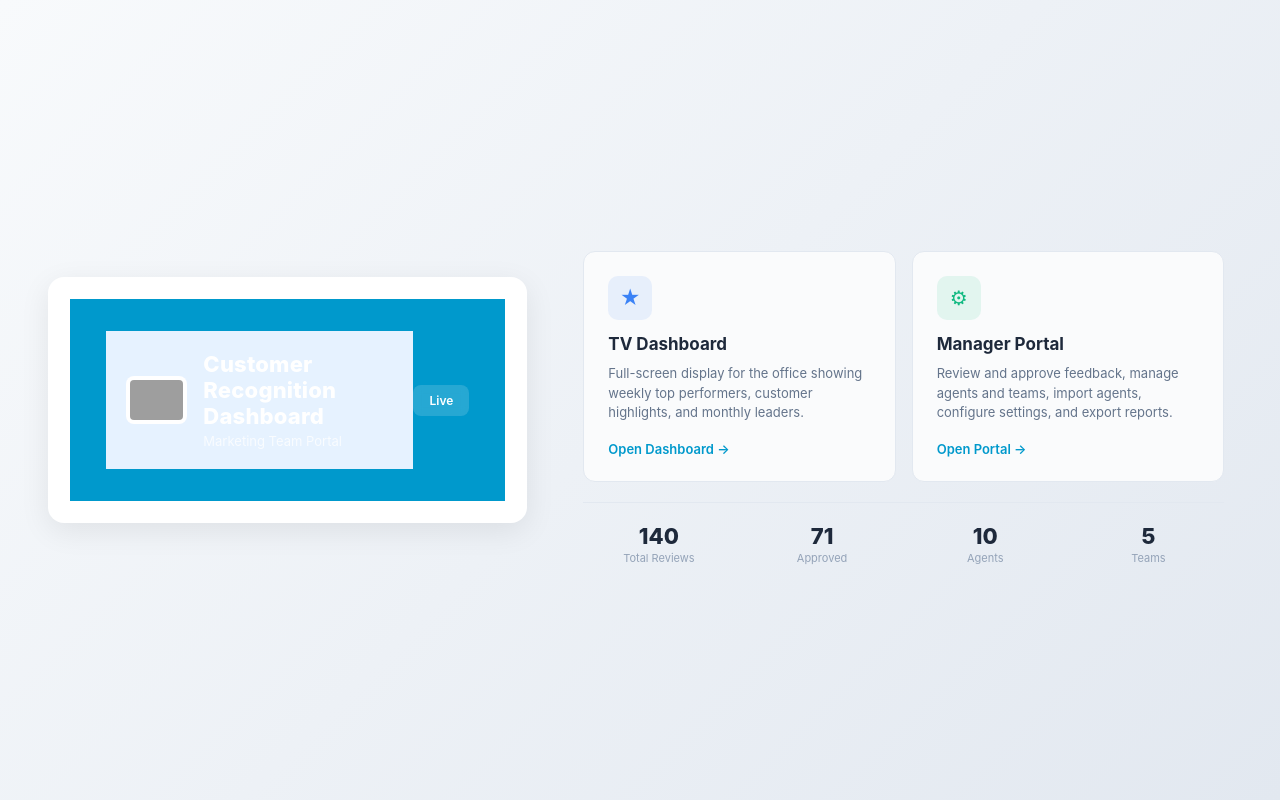
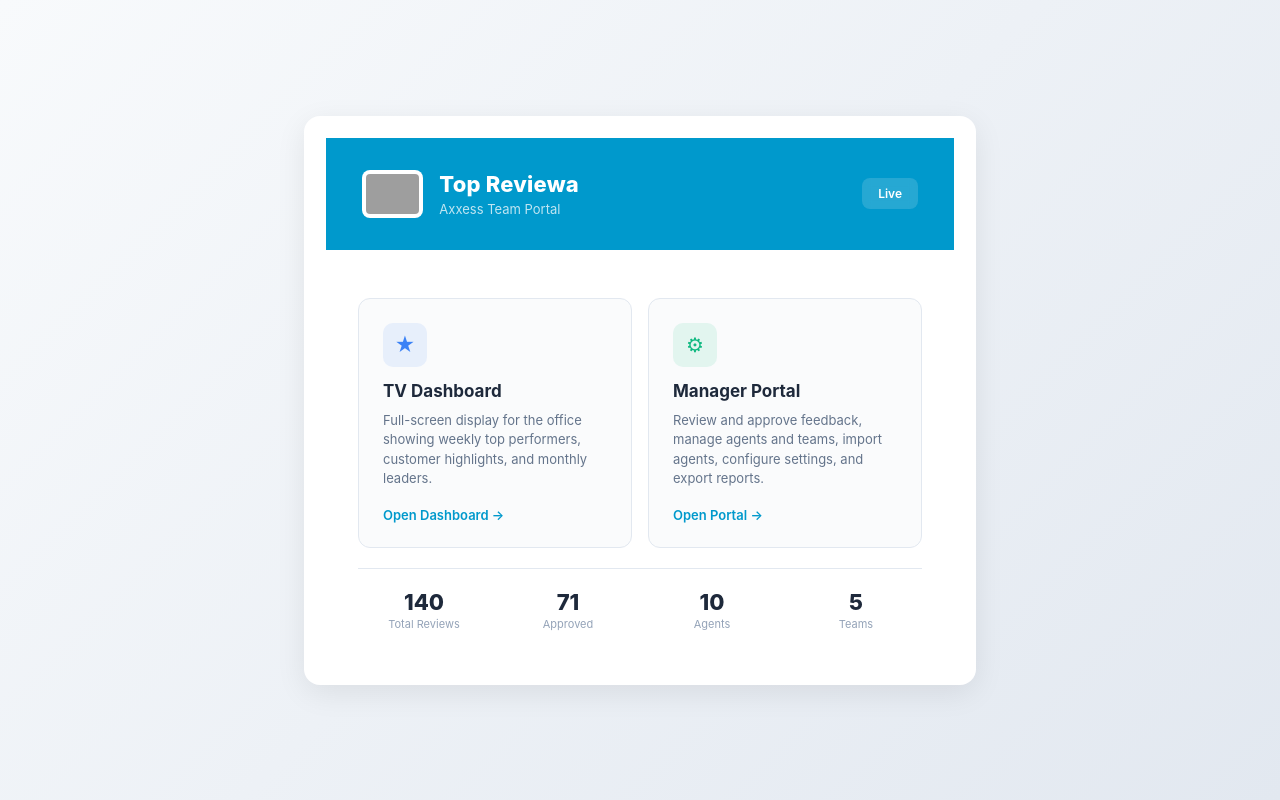
Before and after one commit to dylanayronrodgers-creator/marketing, a plain HTML site: page index.html in a window 1280 px wide. Drawn offline with Linux system fonts and the light colour scheme; grey boxes are pictures that could not be loaded.

Commit message:
Rebrand all portals to Top Reviewa, fix corrupted index.html structure

```diff
--- a/index.html
+++ b/index.html
@@ -3,7 +3,7 @@
 <head>
   <meta charset="utf-8" />
   <meta name="viewport" content="width=device-width, initial-scale=1" />
-  <title>Axxess - Customer Recognition Dashboard</title>
+  <title>Top Reviewa</title>
   <link rel="stylesheet" href="./styles.css" />
   <style>
     :root { --brand: #0099cc; }
@@ -62,7 +62,6 @@
       font-size: 12px;
       backdrop-filter: blur(4px);
     }
-
     .launchBody {
       padding: 32px;
     }
@@ -140,18 +139,6 @@
       .launchStats { grid-template-columns: repeat(2, 1fr); }
     }
   </style>
-<head>
-  <style>
-    .brand {
-      background-color: #e6f2ff;   /* Example: soft blue */
-      padding: 20px;
-    }
-    /* Optional: make logo look better on colored bg */
-    .logo {
-      max-width: 120px;           /* Adjust size as needed */
-      height: auto;
-    }
-  </style>
 </head>
 <body>
   <div class="launch">
@@ -160,15 +147,12 @@
         <div class="brand">
           <img class="logo" id="launchLogo" src="https://i.ibb.co/1GrhnMc4/images.jpg" alt="Logo" />
           <div class="titleBlock">
-            <div class="title" id="launchTitle">Customer Recognition Dashboard</div>
-            <div class="subtitle" id="launchSubtitle">Marketing Team Portal</div>
+            <div class="title" id="launchTitle">Top Reviewa</div>
+            <div class="subtitle" id="launchSubtitle">Axxess Team Portal</div>
           </div>
         </div>
         <div class="badge">Live</div>
       </div>
-    </div>
-  </div>
-</body>
 
       <div class="launchBody">
         <div class="launchGrid">
@@ -199,30 +183,21 @@
   <script src="./app.js"></script>
   <script>
   (function() {
-    // Load TV config for branding
     var TV_CONFIG_KEY = "axxess_tv_config";
     var cfg;
     try { cfg = JSON.parse(localStorage.getItem(TV_CONFIG_KEY)) || {}; } catch(e) { cfg = {}; }
 
-    // Apply brand color
     if (cfg.brandColor) {
       document.documentElement.style.setProperty("--brand", cfg.brandColor);
       document.getElementById("launchHeader").style.background = cfg.brandColor;
     }
-
-    // Apply logo
     if (cfg.logoUrl) document.getElementById("launchLogo").src = cfg.logoUrl;
-
-    // Apply company name
     if (cfg.companyName) {
-      document.title = cfg.companyName + " - Customer Recognition Dashboard";
+      document.title = "Top Reviewa - " + cfg.companyName;
       document.getElementById("launchSubtitle").textContent = cfg.companyName + " Team Portal";
     }
-
-    // Apply TV title
     if (cfg.tvTitle) document.getElementById("launchTitle").textContent = cfg.tvTitle;
 
-    // Quick stats
     var state = loadState();
     document.getElementById("lsTotal").textContent = state.items.length;
     document.getElementById("lsApproved").textContent = state.items.filter(function(i) { return i.status === "Approved"; }).length;
```
Also changed, not shown: admin.html (+4 -4 lines), tv.html (+3 -3 lines).
